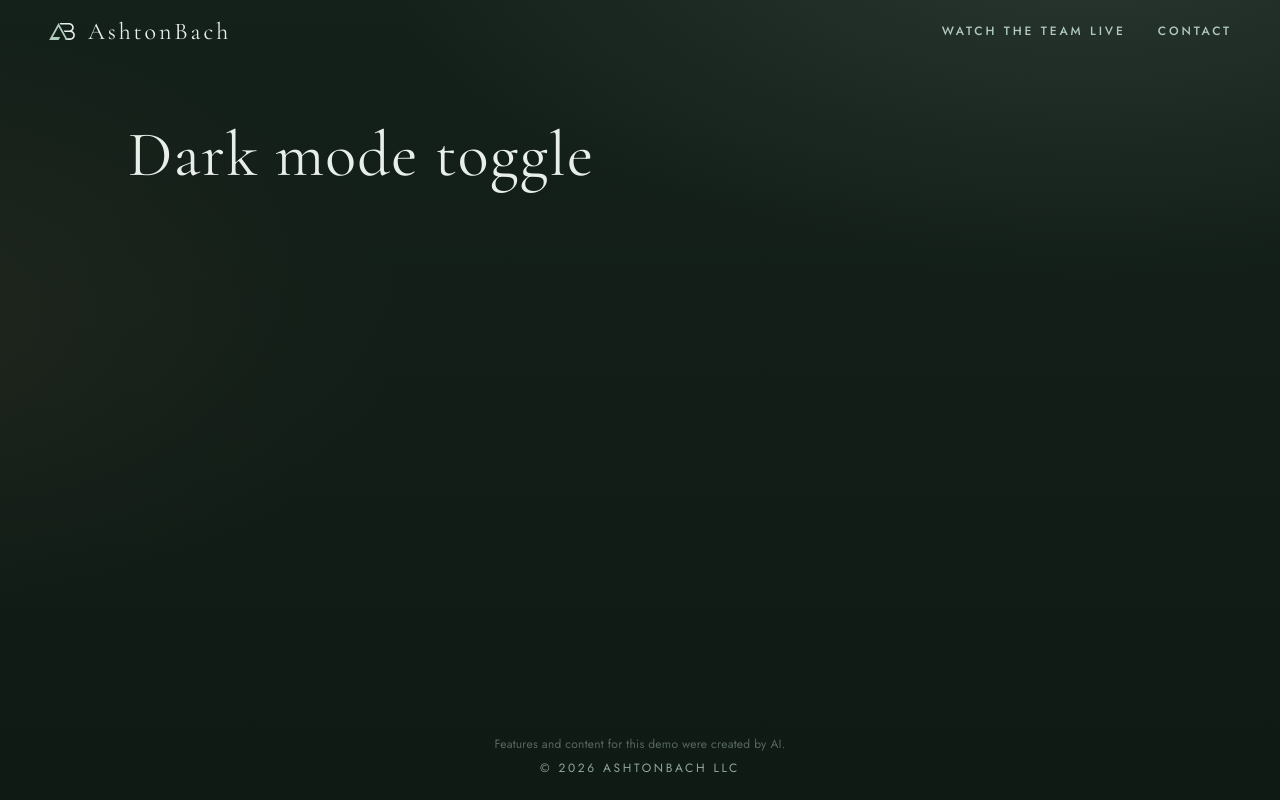
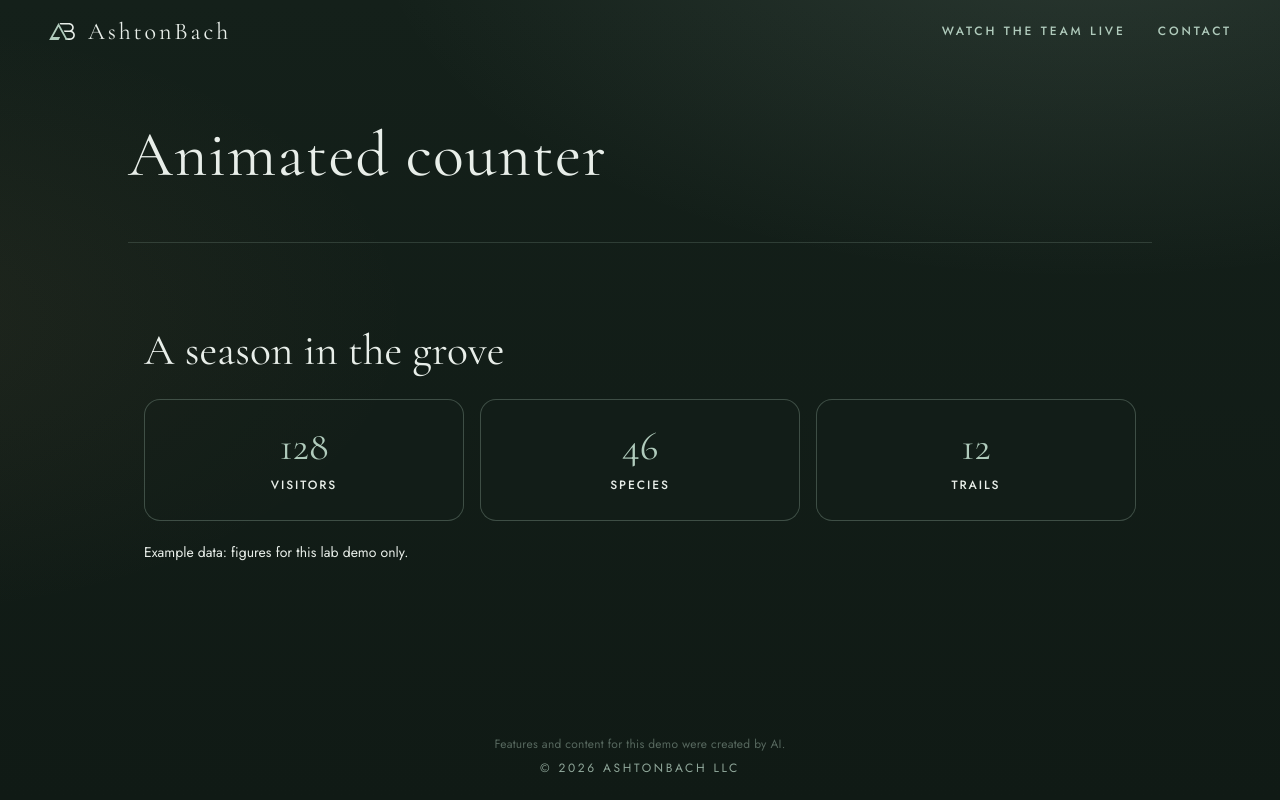
Before and after one commit to ashtonbach/agent-showcase, a Next.js app: page / in a window 1280 px wide. Built offline with nearby package versions, Linux system fonts and the light colour scheme.

Commit message:
Feature: Animated counter (Author: Alder)
Co-authored-by: AshtonBach Coder <ashtonbach-coder@users.noreply.github.com>

```diff
--- /dev/null
+++ b/app/lab/animated-counter/index.tsx
@@ -0,0 +1,84 @@
+"use client";
+
+import { useEffect, useRef, useState } from "react";
+
+const STATS = [
+  { final: "128", label: "Visitors" },
+  { final: "46", label: "Species" },
+  { final: "12", label: "Trails" },
+];
+
+const css = `
+.lab-wrap{width:min(960px,100%);margin:8px auto 56px;padding:0 16px;box-sizing:border-box;color:var(--mist,#F2EFE6)}
+.lab-wrap h2{font-family:var(--serif);font-weight:400;font-size:30px;margin:0 0 20px;color:var(--mist,#F2EFE6)}
+.lab-grid{display:grid;grid-template-columns:repeat(3,minmax(0,1fr));gap:16px}
+.lab-card{border:1px solid rgba(176,203,188,0.28);border-radius:16px;padding:24px;text-align:center;background:rgba(20,32,26,0.35)}
+.lab-card strong{display:block;font-family:var(--serif);font-weight:400;font-size:40px;color:var(--sage,#B0CBBC);line-height:1.1}
+.lab-card span{display:block;margin-top:8px;font-family:var(--sans);font-weight:500;font-size:12px;letter-spacing:0.16em;text-transform:uppercase;color:#E8EEE9}
+.lab-note{margin:20px 0 0;font-family:var(--sans);font-size:14px;color:#E8EEE9}
+@media(max-width:640px){.lab-grid{grid-template-columns:1fr}}
+`;
+
+function ease(t: number) {
+  return 1 - Math.pow(1 - t, 3);
+}
+
+export default function Lab() {
+  const root = useRef<HTMLElement>(null);
+  const [shown, setShown] = useState(["0", "0", "0"]);
+
+  useEffect(() => {
+    const reduce = window.matchMedia("(prefers-reduced-motion: reduce)").matches;
+    if (reduce) {
+      setShown(STATS.map((s) => s.final));
+      return;
+    }
+    const node = root.current;
+    if (!node) return;
+    let raf = 0;
+    const io = new IntersectionObserver(
+      ([entry]) => {
+        if (!entry.isIntersecting) return;
+        io.disconnect();
+        const t0 = performance.now();
+        const tick = (now: number) => {
+          const p = Math.min(1, (now - t0) / 1200);
+          setShown(
+            STATS.map((s) =>
+              p >= 1 ? s.final : String(Math.round(Number(s.final) * ease(p)))
+            )
+          );
+          if (p < 1) raf = requestAnimationFrame(tick);
+        };
+        raf = requestAnimationFrame(tick);
+      },
+      { threshold: 0.25 }
+    );
+    io.observe(node);
+    return () => {
+      io.disconnect();
+      cancelAnimationFrame(raf);
+    };
+  }, []);
+
+  return (
+    <section
+      ref={root}
+      className="lab-wrap"
+      data-lab="animated-counter"
+      aria-labelledby="lab-counter-title"
+    >
+      <style>{css}</style>
+      <h2 id="lab-counter-title">A season in the grove</h2>
+      <div className="lab-grid">
+        {STATS.map((s, i) => (
+          <article className="lab-card" key={s.label}>
+            <strong data-final={s.final}>{shown[i]}</strong>
+            <span>{s.label}</span>
+          </article>
+        ))}
+      </div>
+      <p className="lab-note">Example data: figures for this lab demo only.</p>
+    </section>
+  );
+}
--- a/app/lab/current.json
+++ b/app/lab/current.json
@@ -1 +1 @@
-{"slug":"dark-mode"}
+{"slug":"animated-counter"}
--- a/app/page.tsx
+++ b/app/page.tsx
@@ -1,3 +1,4 @@
+import Lab from "./lab/animated-counter";
 import { readDemoKey, demoTitle } from "./demo-name";
 const demoKey = readDemoKey();
 const demoName = demoTitle();
@@ -5,7 +6,7 @@ export default function Page() {
   return (
     <div className="page-stack">
       <h1 className="demo-title" data-i18n={demoKey}>{demoName}</h1>
-      {/* lab:slot */}
+      <Lab /> {/* lab:slot */}
     </div>
   );
 }
```
